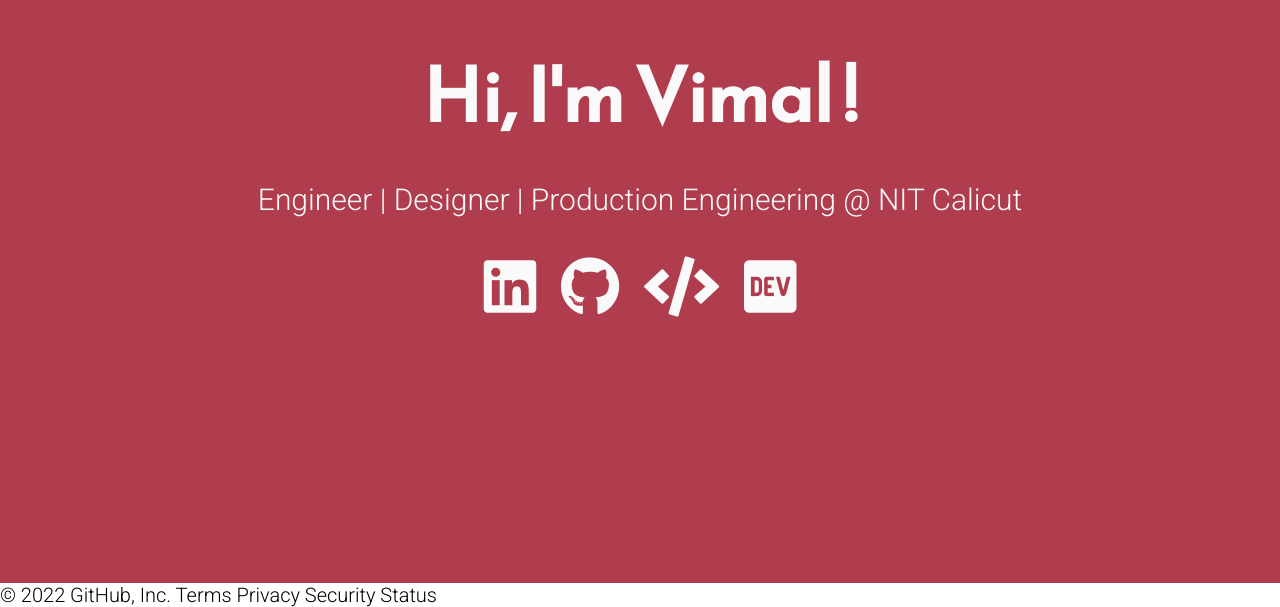
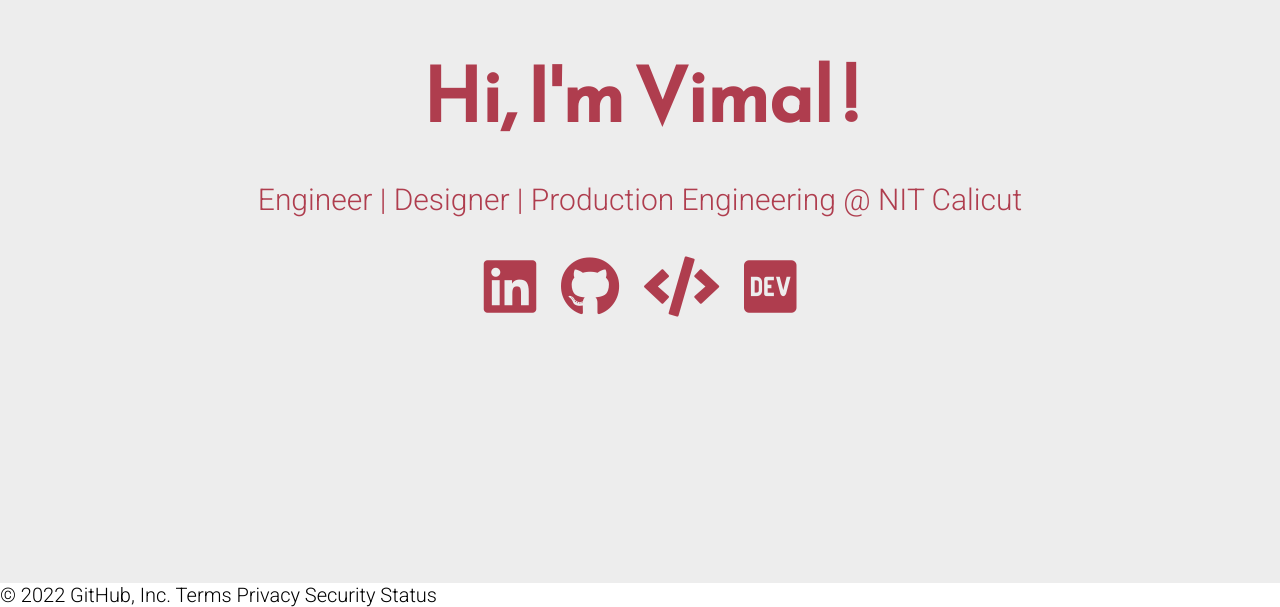
Before and after one commit to vmljsy/vimaljoshy.githhub.io, a plain HTML site: page index.html in a window 1280 px wide. Shown: the part 217-824 px from the top of the page. Drawn offline with Linux system fonts and the light colour scheme.

Commit message:
change theme

```diff
--- a/index.html
+++ b/index.html
@@ -16,12 +16,12 @@
 	<link rel="stylesheet" href="css/styles.css">
 	<!-- <link rel="stylesheet" href="css/themes/indigo-white.css"> -->
 	<!-- <link rel="stylesheet" href="css/themes/green-white.css"> -->
-	<link rel="stylesheet" href="css/themes/red-white.css">
+	<!-- <link rel="stylesheet" href="css/themes/red-white.css"> -->
 	<!-- <link rel="stylesheet" href="css/themes/grey-white.css"> -->
 	<!-- <link rel="stylesheet" href="css/themes/white-indigo.css"> -->
 	<!-- <link rel="stylesheet" href="css/themes/white-blue.css"> -->
 	<!-- <link rel="stylesheet" href="css/themes/white-grey.css"> -->
-	<!-- <link rel="stylesheet" href="css/themes/white-red.css"> -->
+	 <link rel="stylesheet" href="css/themes/white-red.css">
 	<!-- <link rel="stylesheet" href="css/themes/yellow-black.css"> -->
 </head>
 
```
